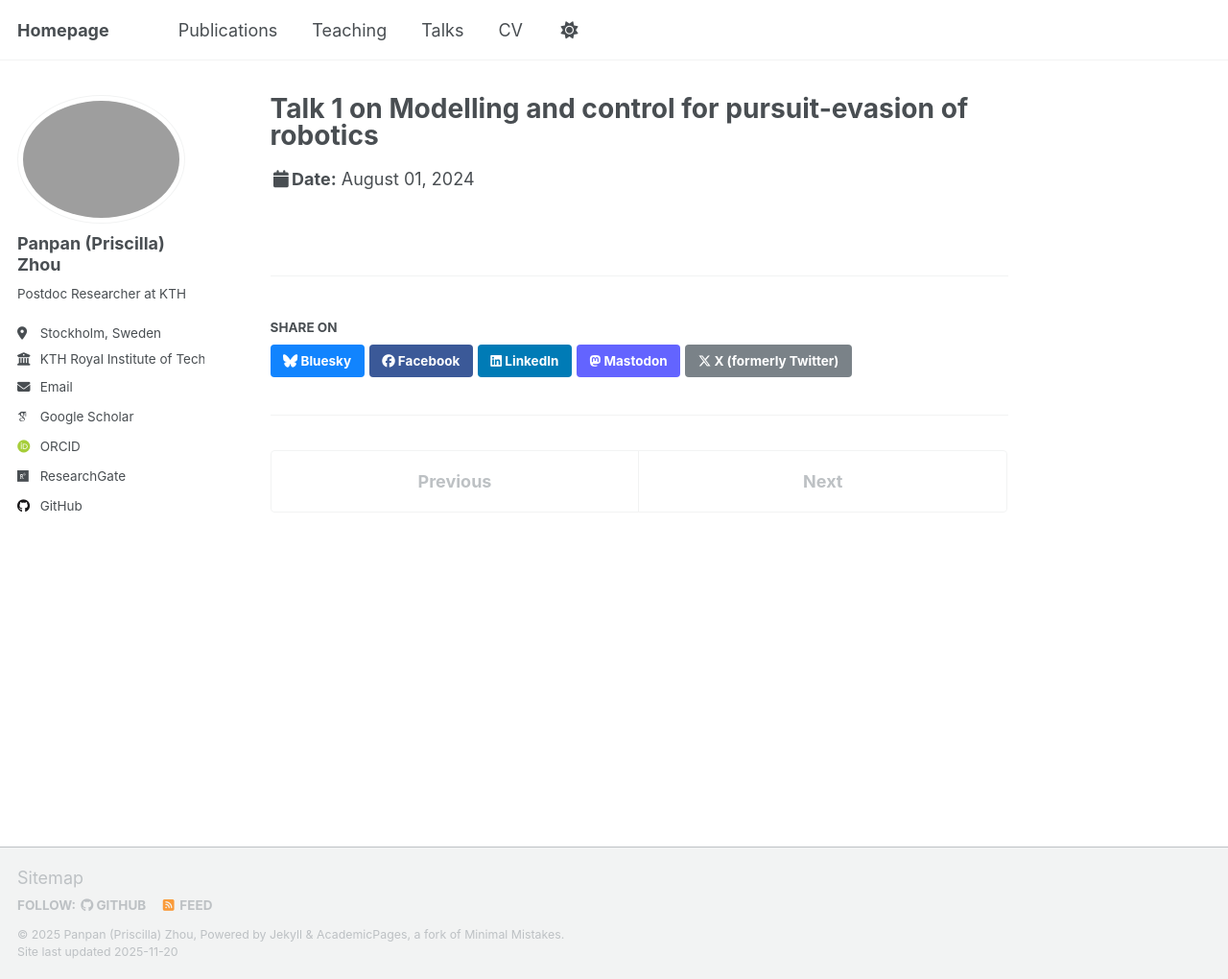
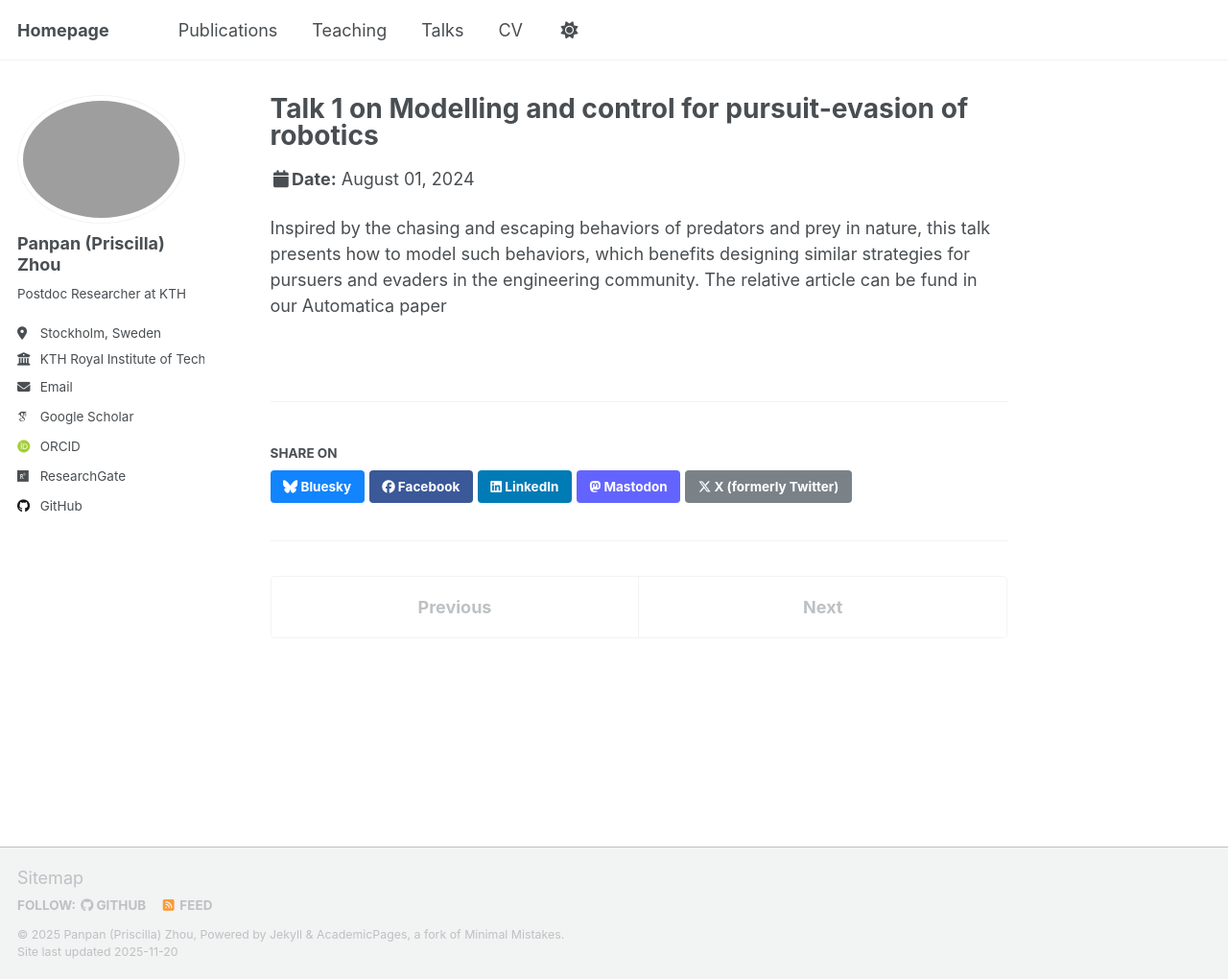
Before and after one commit to PanpanZhou11/Panpan-Zhou.github.io, a Jekyll site: the page built from _talks/2024-08-01-talk-1.md, in a window 1280 px wide and 1020 px high. Shown: the whole window at 96% size. Built offline with Jekyll 4.4.1, drawn with Linux system fonts in a browser that asks for light colours; some web fonts are replaced; a script that is not in the unit is left out.

Commit message:
Update 2024-08-01-talk-1.md

```diff
--- a/_talks/2024-08-01-talk-1.md
+++ b/_talks/2024-08-01-talk-1.md
@@ -8,4 +8,6 @@ date: 2024-08-01
 location: "KTH, Stockholm, Sweden"
 ---
 
-<!-- Inspired by the chasing and escaping behaviors of predators and prey in nature, this talk presents how to model such behaviors, which benefits designing similar strategies for pursuers and evaders in the engineering community. The relative article can be fund in our Automatica paper [here](https://scholar.google.com/citations?view_op=view_citation&hl=en&user=nB0ri70AAAAJ&sortby=pubdate&citation_for_view=nB0ri70AAAAJ:_kc_bZDykSQC)-->
+Inspired by the chasing and escaping behaviors of predators and prey in nature, this talk presents how to model such behaviors, which benefits designing similar strategies for pursuers and evaders in the engineering community. The relative article can be fund in our Automatica paper
+
+<!-- [here](https://scholar.google.com/citations?view_op=view_citation&hl=en&user=nB0ri70AAAAJ&sortby=pubdate&citation_for_view=nB0ri70AAAAJ:_kc_bZDykSQC)-->
```
